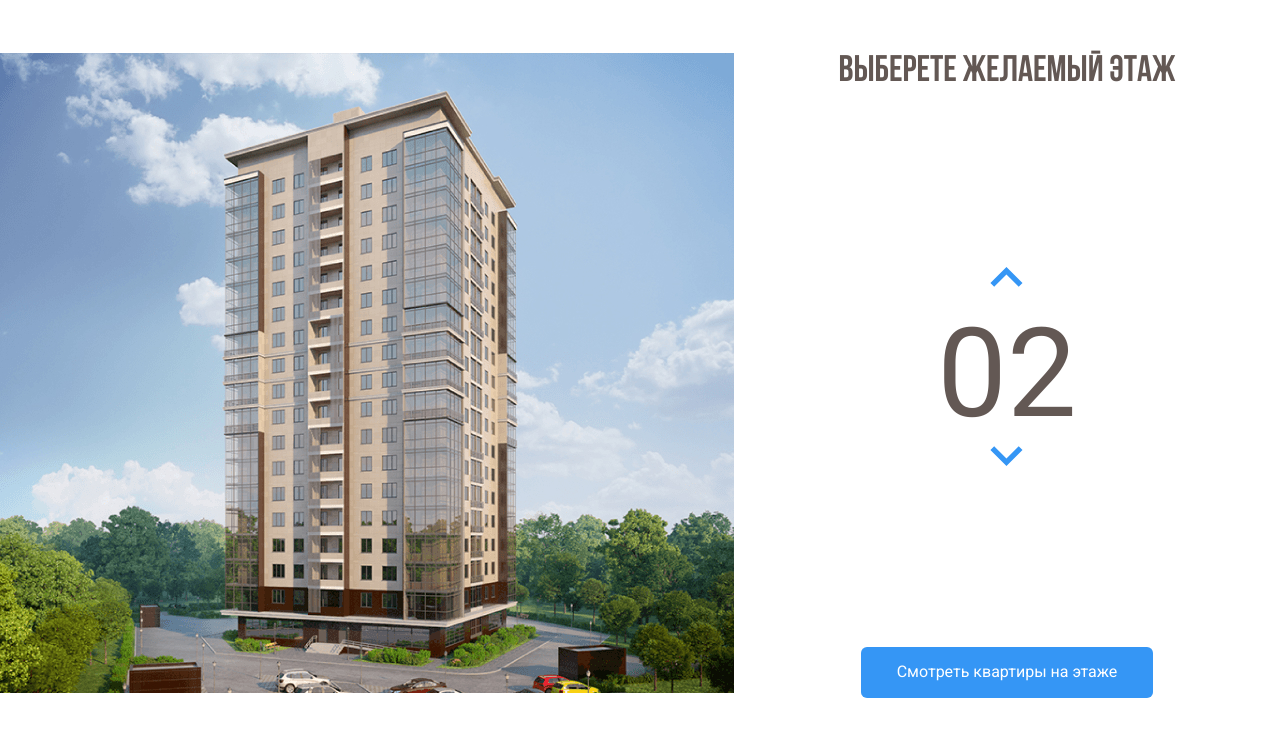
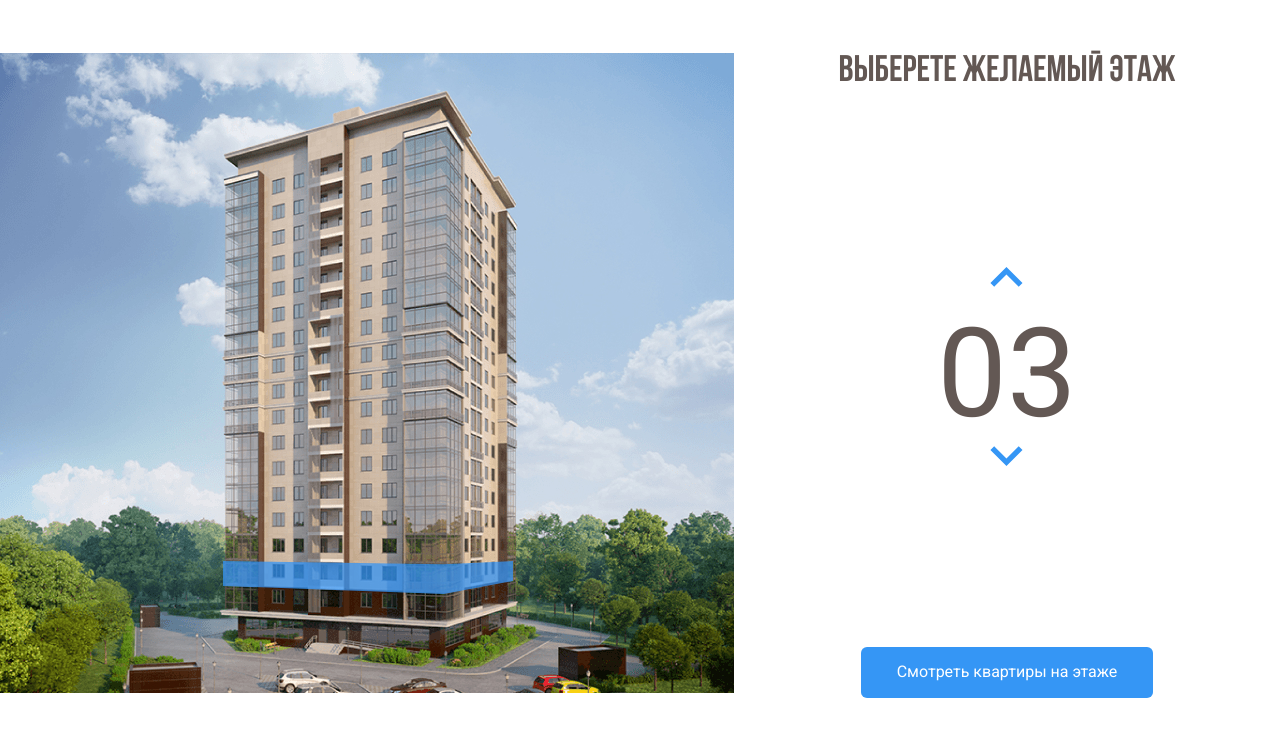
Before and after one commit to xapu33ma/Melody, a plain HTML site: page index.html in a window 1280 px wide. Both pictures are taken after a click on the button 1006 px from the left and 348 px from the top of the page. Shown: the part 69-800 px from the top of the page. Drawn offline with nearby package versions, Linux system fonts and the light colour scheme.

Commit message:
Добавил Js для смены и отображения этажей

```diff
--- a/css/style.css
+++ b/css/style.css
@@ -80,6 +80,9 @@ body{
 .home-image path:hover{
     opacity: 1;
 }
+path.current-floor {
+    opacity: 1;
+}
 .counter-groupe{
     display: flex;
     flex-direction: column;
--- a/index.html
+++ b/index.html
@@ -47,23 +47,23 @@
                 </pattern>
                 <image id="image0" width="740" height="640" xlink:href="img/home.jpg"/>
                 </defs>
-                <path d="M222 534L442.8 542L512 528.3V550L443.5 569.7L222 558.7V534Z" fill="#3595F6" fill-opacity="0.75"/>
-                <path d="M223 533V508L443.3 511.3L513 508V528L443.7 541L223 533Z" fill="#3595F6" fill-opacity="0.75"/>
-                <path d="M223 507V482H444H513V505L445 512L223 507Z" fill="#3595F6" fill-opacity="0.75"/>
-                <path d="M223 483V458L444.3 454.3L512 461V483H444" fill="#3595F6" fill-opacity="0.75"/>
-                <path d="M223 457V431L444.5 427.7L513 438.7V460L444 453.3L223 457Z" fill="#3595F6" fill-opacity="0.75"/>
-                <path d="M222 430V406.3L443 394L514 417V438.3L443 426L222 430Z" fill="#3595F6" fill-opacity="0.75"/>
-                <path d="M222 408V383L444.2 366.7L514 395.3V416L443.7 394.3L222 408Z" fill="#3595F6" fill-opacity="0.75"/>
-                <path d="M222 383V358L444.5 337.7L514 374.3V395L442 366.3L222 383Z" fill="#3595F6" fill-opacity="0.75"/>
-                <path d="M222 357V333L445 308.3L514 352.3V374L444.7 336L222 357Z" fill="#3595F6" fill-opacity="0.75"/>
-                <path d="M222 332V308L444.5 279.3L514 330.3V351L443.7 308.7L222 332Z" fill="#3595F6" fill-opacity="0.75"/>
-                <path d="M221 308V284L443.3 251L514 310.3V330L444 279.3L221 308Z" fill="#3595F6" fill-opacity="0.75"/>
-                <path d="M222 283V259L443.2 224L513 288V309L444.3 250.7L222 283Z" fill="#3595F6" fill-opacity="0.75"/>
-                <path d="M222 259V234L444.3 196L513 266.3V287L444 223L222 259Z" fill="#3595F6" fill-opacity="0.75"/>
-                <path d="M222 233V208L442.8 164.3L513 243.3V266L444 192.7L222 233Z" fill="#3595F6" fill-opacity="0.75"/>
-                <path d="M223 209V184L443 136L513 221V244L442.3 164.7L223 209Z" fill="#3595F6" fill-opacity="0.75"/>
-                <path d="M222 184V159L441.8 107L513 199.3V222L443.3 135.7L222 184Z" fill="#3595F6" fill-opacity="0.75"/>
-                <path d="M222 159V133L444 76.3L513 178V199L443.7 107.3L222 159Z" fill="#3595F6" fill-opacity="0.75"/>
+                <path data-floor="02" d="M222 534L442.8 542L512 528.3V550L443.5 569.7L222 558.7V534Z" fill="#3595F6" fill-opacity="0.75"/>
+                <path data-floor="03" d="M223 533V508L443.3 511.3L513 508V528L443.7 541L223 533Z" fill="#3595F6" fill-opacity="0.75"/>
+                <path data-floor="04" d="M223 507V482H444H513V505L445 512L223 507Z" fill="#3595F6" fill-opacity="0.75"/>
+                <path data-floor="05" d="M223 483V458L444.3 454.3L512 461V483H444" fill="#3595F6" fill-opacity="0.75"/>
+                <path data-floor="06" d="M223 457V431L444.5 427.7L513 438.7V460L444 453.3L223 457Z" fill="#3595F6" fill-opacity="0.75"/>
+                <path data-floor="07" d="M222 430V406.3L443 394L514 417V438.3L443 426L222 430Z" fill="#3595F6" fill-opacity="0.75"/>
+                <path data-floor="08" d="M222 408V383L444.2 366.7L514 395.3V416L443.7 394.3L222 408Z" fill="#3595F6" fill-opacity="0.75"/>
+                <path data-floor="09" d="M222 383V358L444.5 337.7L514 374.3V395L442 366.3L222 383Z" fill="#3595F6" fill-opacity="0.75"/>
+                <path data-floor="10" d="M222 357V333L445 308.3L514 352.3V374L444.7 336L222 357Z" fill="#3595F6" fill-opacity="0.75"/>
+                <path data-floor="11" d="M222 332V308L444.5 279.3L514 330.3V351L443.7 308.7L222 332Z" fill="#3595F6" fill-opacity="0.75"/>
+                <path data-floor="12" d="M221 308V284L443.3 251L514 310.3V330L444 279.3L221 308Z" fill="#3595F6" fill-opacity="0.75"/>
+                <path data-floor="13" d="M222 283V259L443.2 224L513 288V309L444.3 250.7L222 283Z" fill="#3595F6" fill-opacity="0.75"/>
+                <path data-floor="14" d="M222 259V234L444.3 196L513 266.3V287L444 223L222 259Z" fill="#3595F6" fill-opacity="0.75"/>
+                <path data-floor="15" d="M222 233V208L442.8 164.3L513 243.3V266L444 192.7L222 233Z" fill="#3595F6" fill-opacity="0.75"/>
+                <path data-floor="16" d="M223 209V184L443 136L513 221V244L442.3 164.7L223 209Z" fill="#3595F6" fill-opacity="0.75"/>
+                <path data-floor="17" d="M222 184V159L441.8 107L513 199.3V222L443.3 135.7L222 184Z" fill="#3595F6" fill-opacity="0.75"/>
+                <path data-floor="18" d="M222 159V133L444 76.3L513 178V199L443.7 107.3L222 159Z" fill="#3595F6" fill-opacity="0.75"/>
                 </svg>
 
         </div>
@@ -81,5 +81,9 @@
             <button class="button button-primary"> Смотреть квартиры на этаже</button>
         </div>
     </main>
+    <script src="https://code.jquery.com/jquery-3.6.0.min.js" integrity="sha256-/xUj+3OJU5yExlq6GSYGSHk7tPXikynS7ogEvDej/m4=" crossorigin="anonymous">
+    </script>
+    <script src="js/main.js"></script>
+
 </body>
 </html>
--- /dev/null
+++ b/js/main.js
@@ -0,0 +1,33 @@
+$(document).ready(function () {
+    let currentFloor = 2;// переменная в которой храниться этаж
+    let floorPath = $('.home-image path');
+    let counterUp = $('.counter-up');
+    let counterDown = $('.counter-down');
+    // фунция при наведении на етаж
+    floorPath.on('mouseover', function() {
+        floorPath.removeClass("current-floor");// удаляем активный клас у этажей
+        currentFloor = $(this).attr("data-floor");// получаем значение текущего этажа
+        $('.counter').text(currentFloor);
+    });
+
+    counterUp.on("click", function () {
+        //отслеживаем по клику на стрелку вверх
+        if (currentFloor < 18) {
+        currentFloor++;
+        usCurrentFloor = currentFloor.toLocaleString('en-US', { minimumIntegerDigits: 2, useGroupping: false });//форматируем номер этажа чтобы было 01 а не 1
+        $('.counter').text(usCurrentFloor);
+        floorPath.removeClass("current-floor");
+        $(`[data-floor=${usCurrentFloor}]`).toggleClass("current-floor");//подсвечиваем текущий этаж
+        }
+    });
+
+    counterDown.on('click', function() {
+        if(currentFloor > 2) {
+            currentFloor--;
+            usCurrentFloor = currentFloor.toLocaleString('en-US', { minimumIntegerDigits: 2, useGroupping: false });
+            $(".counter").text(usCurrentFloor);
+            floorPath.removeClass("current-floor");
+            $(`[data-floor=${usCurrentFloor}]`).toggleClass("current-floor");
+        }
+    })
+});
```
